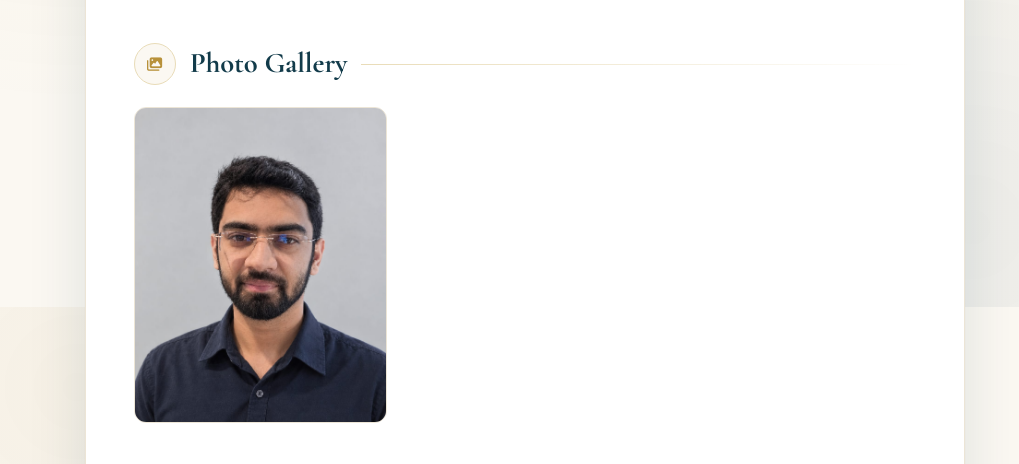
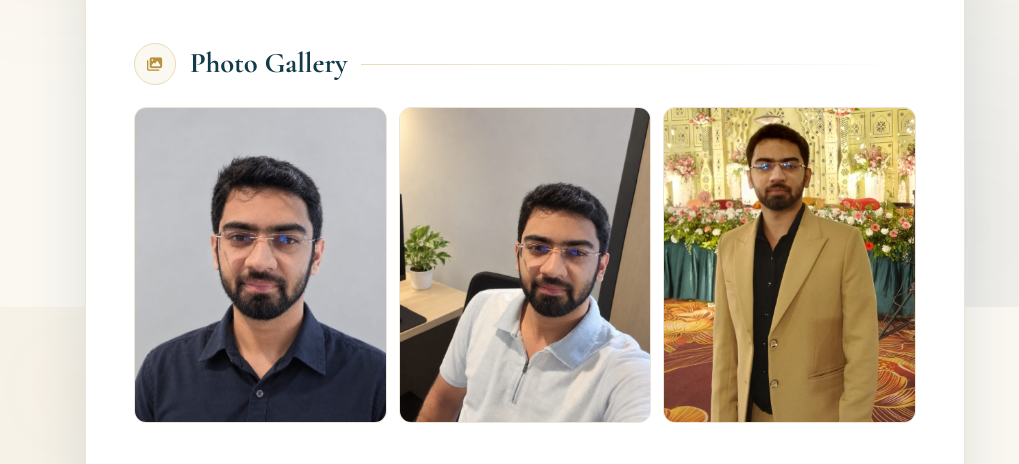
Before and after one commit to Kashif674/biodata.github.io, a plain HTML site: page index.html in a window 1280 px wide. Shown: the part 2893-3357 px from the top of the page, without its empty margins (115-1134 px from the left). Drawn offline with nearby package versions, Linux system fonts and the light colour scheme.

Commit message:
Update index.html

```diff
--- a/index.html
+++ b/index.html
@@ -860,9 +860,8 @@
         // Add or remove photos here. Upload the image files to the bioData folder first.
         var galleryPhotos = [
             'bioData/kashif.jpeg?v=3',
-            // 'bioData/photo1.jpg',
-            // 'bioData/photo2.jpg',
-            // 'bioData/photo3.jpg',
+            'bioData/photo1.jpeg',
+            'bioData/photo2.jpeg',
         ];
 
         (function () {
```
